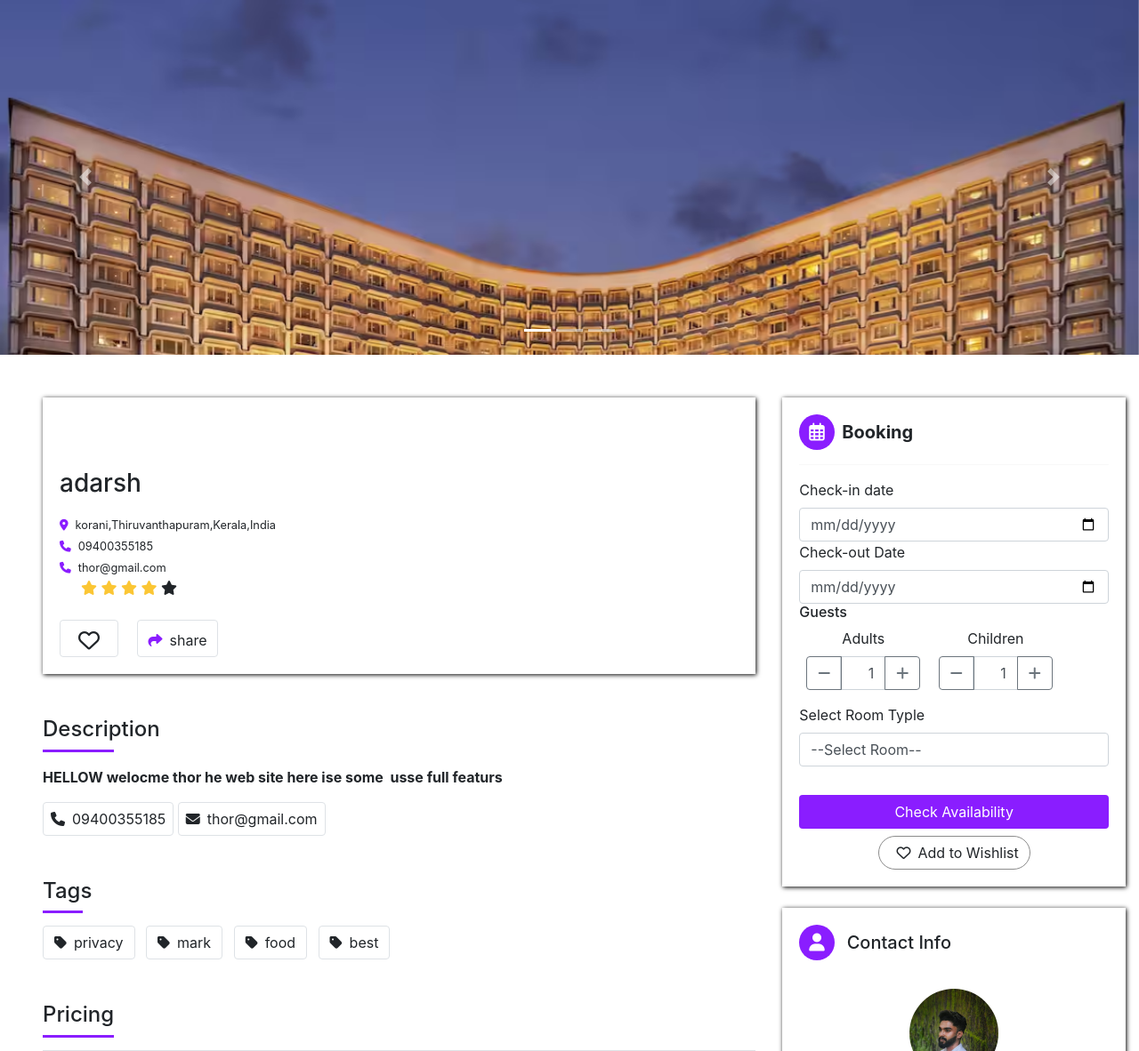
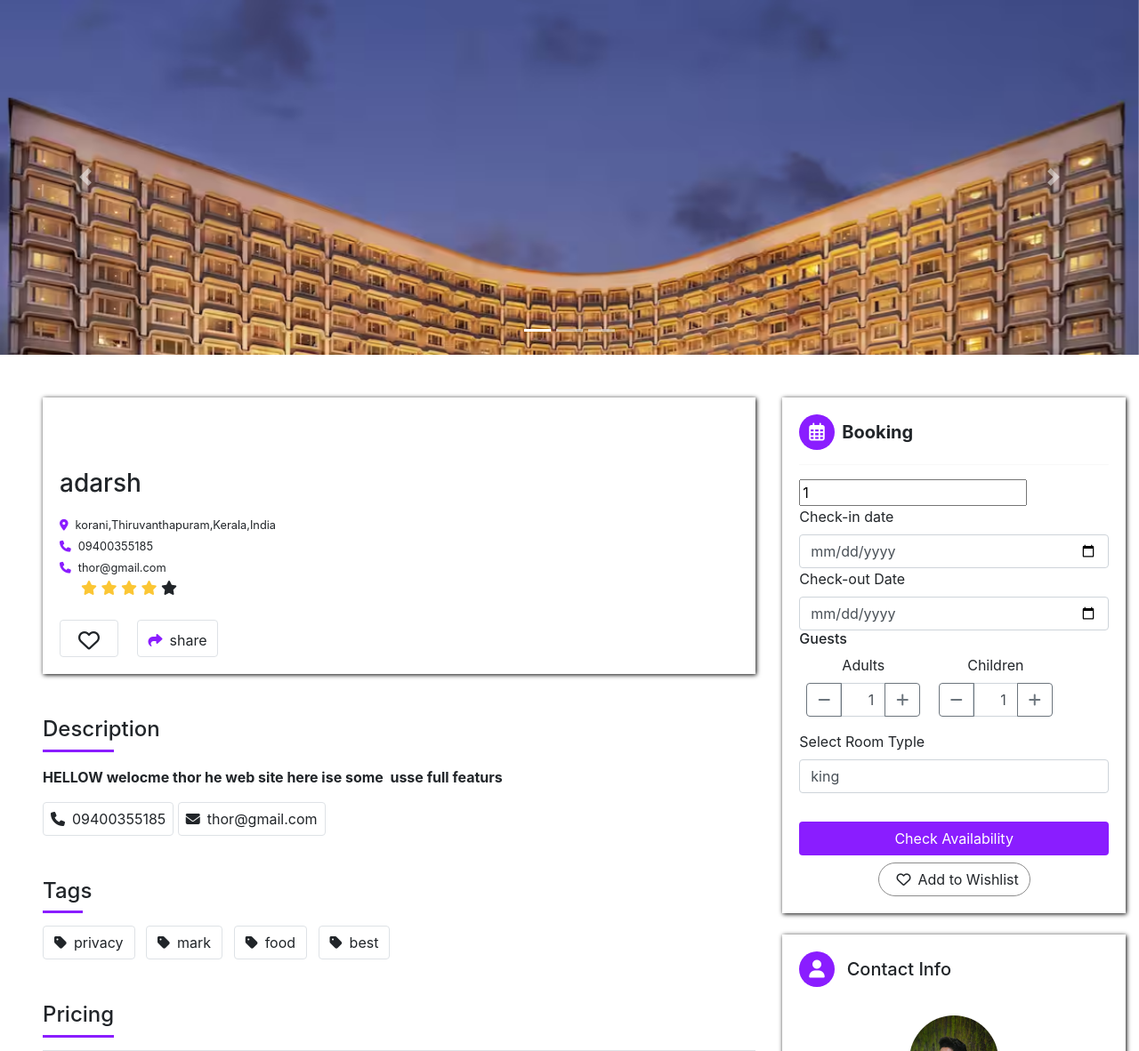
Before and after one commit to Adarsh-oo7/hotel, a Django app: page /detail/adarsh/ in a window 1280 px wide. Shown: the part 57-1239 px from the top of the page at 89% size. Run offline with Django 5.2, Linux system fonts and the light colour scheme; data comes from the database, SQL or seed files in the repository; both versions use the stored data as it was after the commit; parts of the project's set-up code (start-up, migrations or seed data) failed here and were passed over; some libraries are stand-ins or nearby versions.

Commit message:
check availbility

```diff
--- /dev/null
+++ b/booking/urls.py
@@ -0,0 +1,8 @@
+from django.urls import path
+from booking import views
+
+app_name = "booking"
+
+urlpatterns = [
+    path('check_room_availability',views.check_room_availability,name='check_room_availability')
+]
--- a/hms_prj/urls.py
+++ b/hms_prj/urls.py
@@ -25,7 +25,8 @@
 
     path('user/',include('userauths.urls')),
     path('',include('hotel.urls')),
-    path('ckeditor5/',include('django_ckeditor_5.urls'))
+    path('ckeditor5/',include('django_ckeditor_5.urls')),
+    path('booking/',include('booking.urls'))
 ]
 
 
--- a/templates/hotel/hotel_page.html
+++ b/templates/hotel/hotel_page.html
@@ -155,10 +155,15 @@
               <div class="box-r">
                 <h5><i class="fa-regular fa-calendar-days calender mr-2"></i><b>Booking</b></h5>
                 <hr>
+                <form class="" method="POST" action="{% url 'booking:check_room_availability' %}">
+                  {% csrf_token %}
+
+                  <!-- hotel_id -->
+                  <input type="text" id="" name="hotel-id" value="{{hotel.id}}">
                 <label for="">Check-in date</label>
-                <input type="date" class="form-control" >
+                <input type="date" name="checkin" class="form-control" >
                 <label for="">Check-out Date</label>
-                <input type="date" class="form-control" name="" id="">
+                <input type="date" class="form-control" name="checkout" >
                 <h6>Guests</h6>
 
                 <label for="" class="text-center">Adults
@@ -167,15 +172,15 @@
 
                 <div class="input-group inline-group ">
                   <div class="input-group-prepend">
-                    <button class="btn btn-outline-secondary btn-minus">
+                    <span class="btn btn-outline-secondary btn-minus">
                       <i class="fa fa-minus"></i>
-                    </button>
+                    </span>
                   </div>
-                  <input class="form-control quantity" min="0" name="quantity" value="1" type="number">
+                  <input class="form-control quantity" min="0" name="adult" value="1" type="number">
                   <div class="input-group-append">
-                    <button class="btn btn-outline-secondary btn-plus">
+                    <span class="btn btn-outline-secondary btn-plus">
                       <i class="fa fa-plus"></i>
-                    </button>
+                    </span>
                   </div>
                 </div>
               </label>
@@ -189,15 +194,15 @@
 
               <div class="input-group inline-group  ">
                 <div class="input-group-prepend">
-                  <button class="btn btn-outline-secondary btn-minus">
+                  <span class="btn btn-outline-secondary btn-minus">
                     <i class="fa fa-minus"></i>
-                  </button>
+                  </span>
                 </div>
-                <input class="form-control quantity" min="0" name="quantity" value="1" type="number">
+                <input class="form-control quantity" min="0" name="children" value="1" type="number">
                 <div class="input-group-append">
-                  <button class="btn btn-outline-secondary btn-plus">
+                  <span class="btn btn-outline-secondary btn-plus">
                     <i class="fa fa-plus"></i>
-                  </button>
+                  </span>
                 </div>
               </div></label>
 
@@ -206,11 +211,10 @@
                 <label for="">Select Room Typle</label>
                 <br>
                 <div class="select is-multiple">
-                <select class="form-control" aria-label=".form-select-lg example">
-                  <option selected>--Select Room--</option>
-                  <option value="1">One</option>
-                  <option value="2">Two</option>
-                  <option value="3">Three</option>
+                <select class="form-control" name='room_type' aria-label=".form-select-lg example">
+                  {% for r  in hotel.hotel_room_types  %}
+                  <option value='{{r.slug}}'>{{r.type}}</option>
+                  {% endfor %}
                 </select>
                 <br></div>
                 <button class="btn nav_btn btn-block my-2">Check Availability</button>
@@ -218,6 +222,8 @@
 
                 <button class="btn btn-wish text-enter"><i class="fa-regular fa-heart  fa-md px-2 "></i>Add to Wishlist</button>
                  </div>
+
+                </form>
               </div>
 
               <div class="box-r mt-4">
--- a/userauths/models.py
+++ b/userauths/models.py
@@ -78,7 +78,7 @@
 
 
 def save_user_profile(sender,instance,**kwargs):
-    instance.profile.save()
+    instance.Profile.save()
 
 post_save.connect(create_user_profile,sender=User)
 post_save.connect(save_user_profile,sender=User)
```
Also changed, not shown: booking/views.py (+5 -4 lines), templates/hotel/room_type_detail.html (+7 -0 lines), db.sqlite3.
